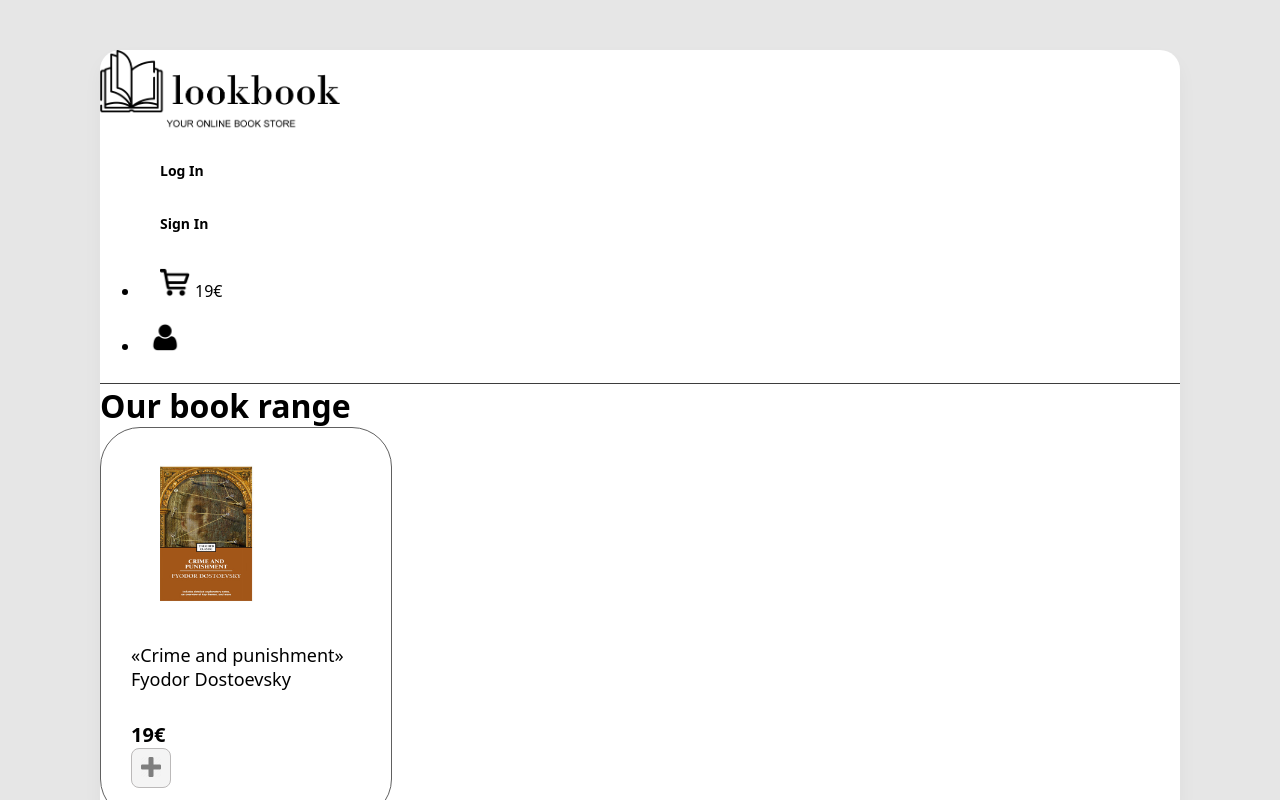
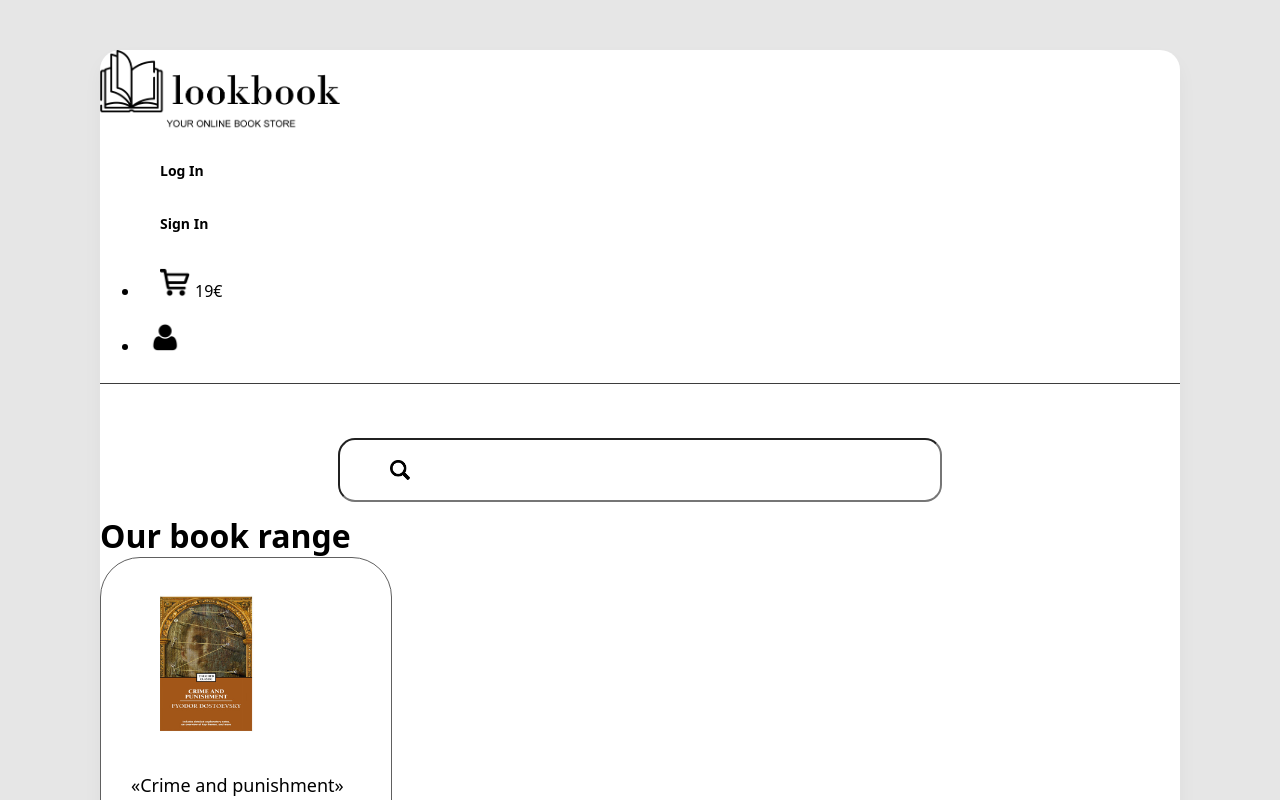
Before and after one commit to Strokow/lookbook, a React (Create React App) app: page / in a window 1280 px wide. Shown: the top 800 px of the page. Built offline with nearby package versions, Linux system fonts and the light colour scheme.

Commit message:
input update

```diff
--- a/src/App.js
+++ b/src/App.js
@@ -26,7 +26,14 @@ function App() {
           </div>
         </ul>
       </header>
+      <div className="search-container">
+    <input className="input-search" type="text"/>
+    <img className="search-icon" height={20} weight={20} src="/img/search.png" alt="Search" />
+</div>
       <div className="content p-40">
+
+
+
         <h1 className="mb-40">Our book range</h1>
         <div className="card">
           <img height={150} weight={150} src="/img/crime.jpg" alt="Crime and Punishment"/>
--- a/src/index.scss
+++ b/src/index.scss
@@ -25,6 +25,9 @@ header {
   h3 {
 
   }
+
+
+
 
 
 }
@@ -97,6 +100,7 @@ header {
 
 
 .content {
+  margin-top: 12%;
   margin-bottom: auto;
   h1 {
     margin: 0;
@@ -105,6 +109,32 @@ header {
 
 
 }
+
+.search-container {
+  position: relative;
+  margin-top: 8%;
+}
+
+.input-search {
+  position: absolute;
+  top: 40%;
+  left: 50%;
+  transform: translate(-50%, -50%);
+  width: 50%;
+  border-radius: 17px;
+  height: 40px;
+  padding: 10px;
+  font-size: 18px;
+  padding-left: 50px;
+}
+
+.search-icon {
+  position: absolute;
+  left: 290px;
+  top: 50%;
+  transform: translateY(-50%);
+}
+
 
 .card {
   border: 1px solid #606060;
```
